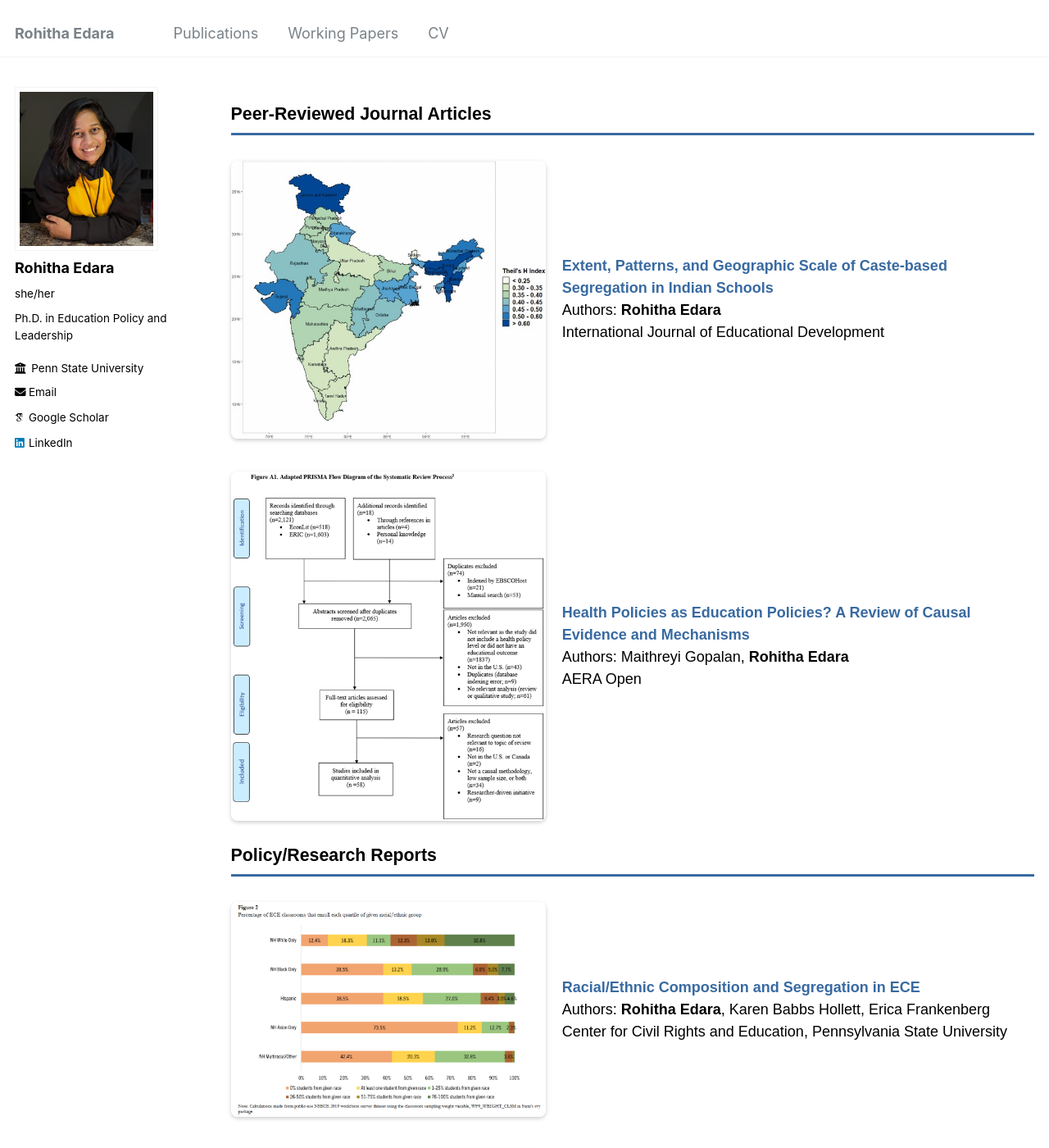
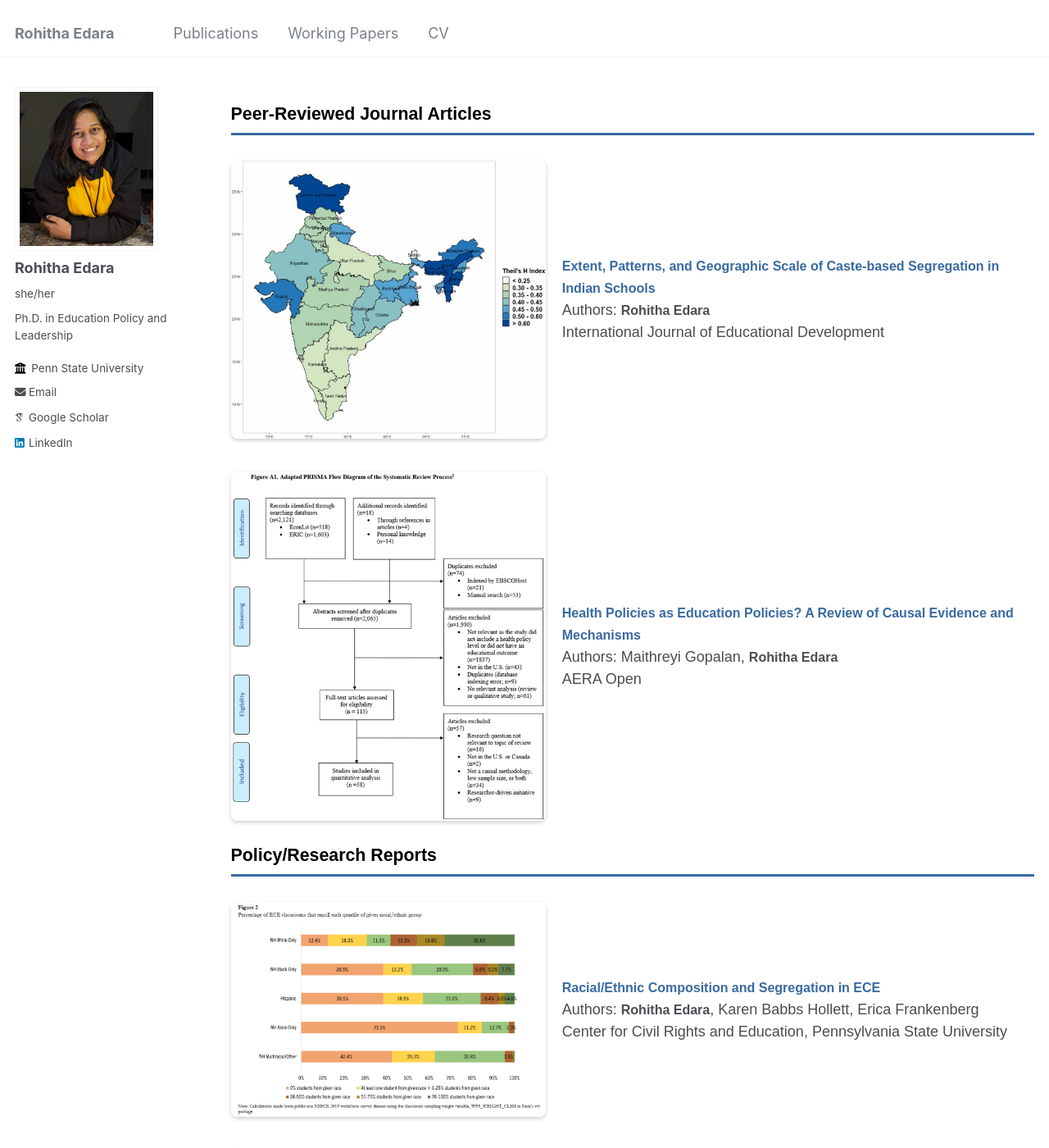
Before and after one commit to rohitha-edara/rohitha-edara.github.io, a Jekyll site: the page built from _pages/publications.html, in a window 1280 px wide and 1400 px high. Shown: the whole window at 82% size. Built offline with Jekyll 4.4.1, drawn with Linux system fonts in a browser that asks for light colours; some web fonts are replaced.

Commit message:
Update publications.html

```diff
--- a/_pages/publications.html
+++ b/_pages/publications.html
@@ -9,7 +9,6 @@
   <style>
    body {
   	font-family: 'Questrial', sans-serif;
-  	color: #000000;
 	}
 
     .container {
@@ -43,7 +42,7 @@
   }
 
   .text strong {
-    font-size: 18px; /* Increase font size for strong text */
+    font-size: 16px; /* Increase font size for strong text */
   }
 
   .text p {
```
